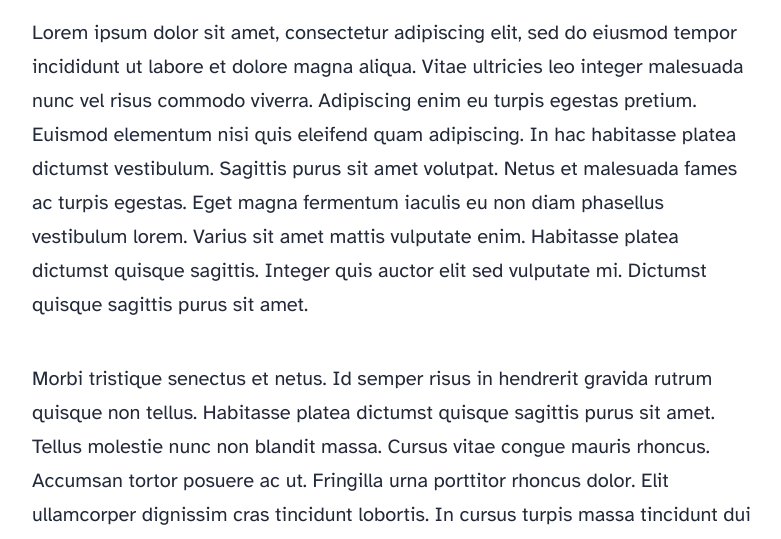
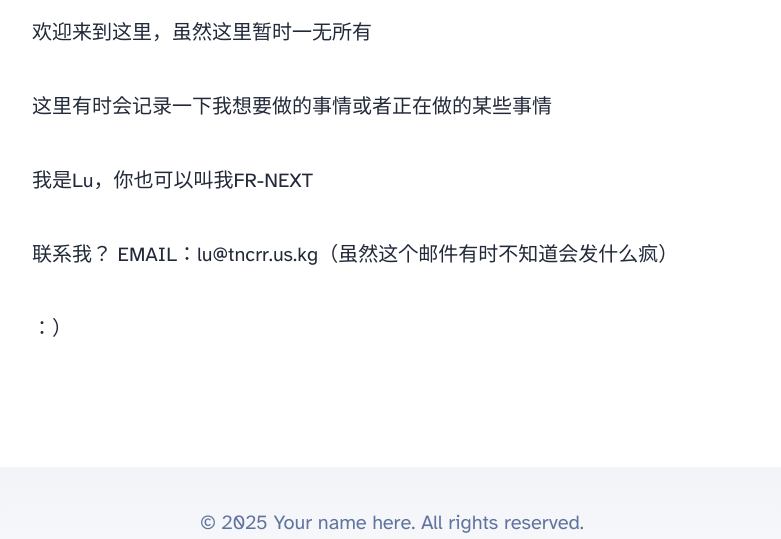
Before and after one commit to nczxe/astro-blog-lu, an Astro site: page /about in a window 1280 px wide. Shown: the part 856-1395 px from the top of the page, without its empty margins (248-1029 px from the left). Built offline with nearby package versions, Linux system fonts and the light colour scheme; Astro itself is replaced by a stand-in of ours.

Commit message:
Update about.astro

```diff
--- a/src/pages/about.astro
+++ b/src/pages/about.astro
@@ -5,58 +5,27 @@
 <Layout
 	title="About Me"
 	description="Lorem ipsum dolor sit amet"
-	pubDate={new Date('August 08 2021')}
+	pubDate={new Date('2025/08/16')}
 	heroImage="/blog-placeholder-about.jpg"
 >
 	<p>
-		Lorem ipsum dolor sit amet, consectetur adipiscing elit, sed do eiusmod tempor incididunt ut
-		labore et dolore magna aliqua. Vitae ultricies leo integer malesuada nunc vel risus commodo
-		viverra. Adipiscing enim eu turpis egestas pretium. Euismod elementum nisi quis eleifend quam
-		adipiscing. In hac habitasse platea dictumst vestibulum. Sagittis purus sit amet volutpat. Netus
-		et malesuada fames ac turpis egestas. Eget magna fermentum iaculis eu non diam phasellus
-		vestibulum lorem. Varius sit amet mattis vulputate enim. Habitasse platea dictumst quisque
-		sagittis. Integer quis auctor elit sed vulputate mi. Dictumst quisque sagittis purus sit amet.
+		欢迎来到这里，虽然这里暂时一无所有
 	</p>
 
 	<p>
-		Morbi tristique senectus et netus. Id semper risus in hendrerit gravida rutrum quisque non
-		tellus. Habitasse platea dictumst quisque sagittis purus sit amet. Tellus molestie nunc non
-		blandit massa. Cursus vitae congue mauris rhoncus. Accumsan tortor posuere ac ut. Fringilla urna
-		porttitor rhoncus dolor. Elit ullamcorper dignissim cras tincidunt lobortis. In cursus turpis
-		massa tincidunt dui ut ornare lectus. Integer feugiat scelerisque varius morbi enim nunc.
-		Bibendum neque egestas congue quisque egestas diam. Cras ornare arcu dui vivamus arcu felis
-		bibendum. Dignissim suspendisse in est ante in nibh mauris. Sed tempus urna et pharetra pharetra
-		massa massa ultricies mi.
+		这里有时会记录一下我想要做的事情或者正在做的某些事情
 	</p>
 
 	<p>
-		Mollis nunc sed id semper risus in. Convallis a cras semper auctor neque. Diam sit amet nisl
-		suscipit. Lacus viverra vitae congue eu consequat ac felis donec. Egestas integer eget aliquet
-		nibh praesent tristique magna sit amet. Eget magna fermentum iaculis eu non diam. In vitae
-		turpis massa sed elementum. Tristique et egestas quis ipsum suspendisse ultrices. Eget lorem
-		dolor sed viverra ipsum. Vel turpis nunc eget lorem dolor sed viverra. Posuere ac ut consequat
-		semper viverra nam. Laoreet suspendisse interdum consectetur libero id faucibus. Diam phasellus
-		vestibulum lorem sed risus ultricies tristique. Rhoncus dolor purus non enim praesent elementum
-		facilisis. Ultrices tincidunt arcu non sodales neque. Tempus egestas sed sed risus pretium quam
-		vulputate. Viverra suspendisse potenti nullam ac tortor vitae purus faucibus ornare. Fringilla
-		urna porttitor rhoncus dolor purus non. Amet dictum sit amet justo donec enim.
+		我是Lu，你也可以叫我FR-NEXT
 	</p>
 
 	<p>
-		Mattis ullamcorper velit sed ullamcorper morbi tincidunt. Tortor posuere ac ut consequat semper
-		viverra. Tellus mauris a diam maecenas sed enim ut sem viverra. Venenatis urna cursus eget nunc
-		scelerisque viverra mauris in. Arcu ac tortor dignissim convallis aenean et tortor at. Curabitur
-		gravida arcu ac tortor dignissim convallis aenean et tortor. Egestas tellus rutrum tellus
-		pellentesque eu. Fusce ut placerat orci nulla pellentesque dignissim enim sit amet. Ut enim
-		blandit volutpat maecenas volutpat blandit aliquam etiam. Id donec ultrices tincidunt arcu. Id
-		cursus metus aliquam eleifend mi.
+		联系我？
+        EMAIL：lu@tncrr.us.kg（虽然这个邮件有时不知道会发什么疯）
 	</p>
 
 	<p>
-		Tempus quam pellentesque nec nam aliquam sem. Risus at ultrices mi tempus imperdiet. Id porta
-		nibh venenatis cras sed felis eget velit. Ipsum a arcu cursus vitae. Facilisis magna etiam
-		tempor orci eu lobortis elementum. Tincidunt dui ut ornare lectus sit. Quisque non tellus orci
-		ac. Blandit libero volutpat sed cras. Nec tincidunt praesent semper feugiat nibh sed pulvinar
-		proin gravida. Egestas integer eget aliquet nibh praesent tristique magna.
+		：）
 	</p>
 </Layout>
```
